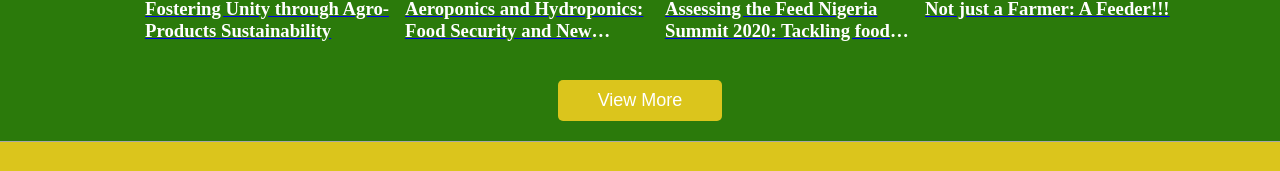
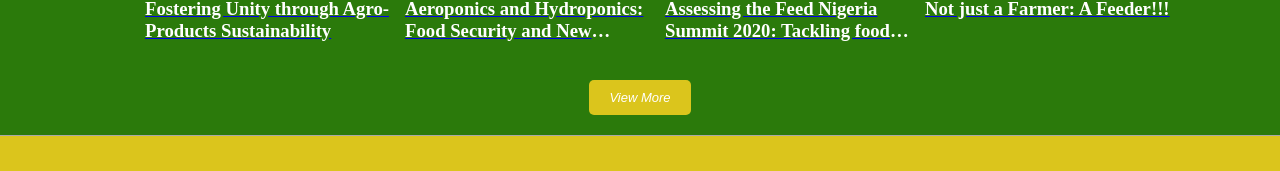
Before and after one commit to Eleojo001/himma_fm, a React (Create React App) app: page / in a window 1280 px wide. Shown: the part 441-612 px from the top of the page. Built offline with nearby package versions, Linux system fonts and the light colour scheme; a web font is replaced by a local one.

Commit message:
view more button

```diff
--- a/src/Home/page/Page.css
+++ b/src/Home/page/Page.css
@@ -17,9 +17,10 @@
 }
 .viewmore{
   border: none;
-  padding: 10px 40px;
+  padding: 10px 20px;
   border-radius: 5px;
-  font-size: 18px;
+  font-size: 13px;
+  font-style: italic;
   margin-top: 20px;
 
 }
```
